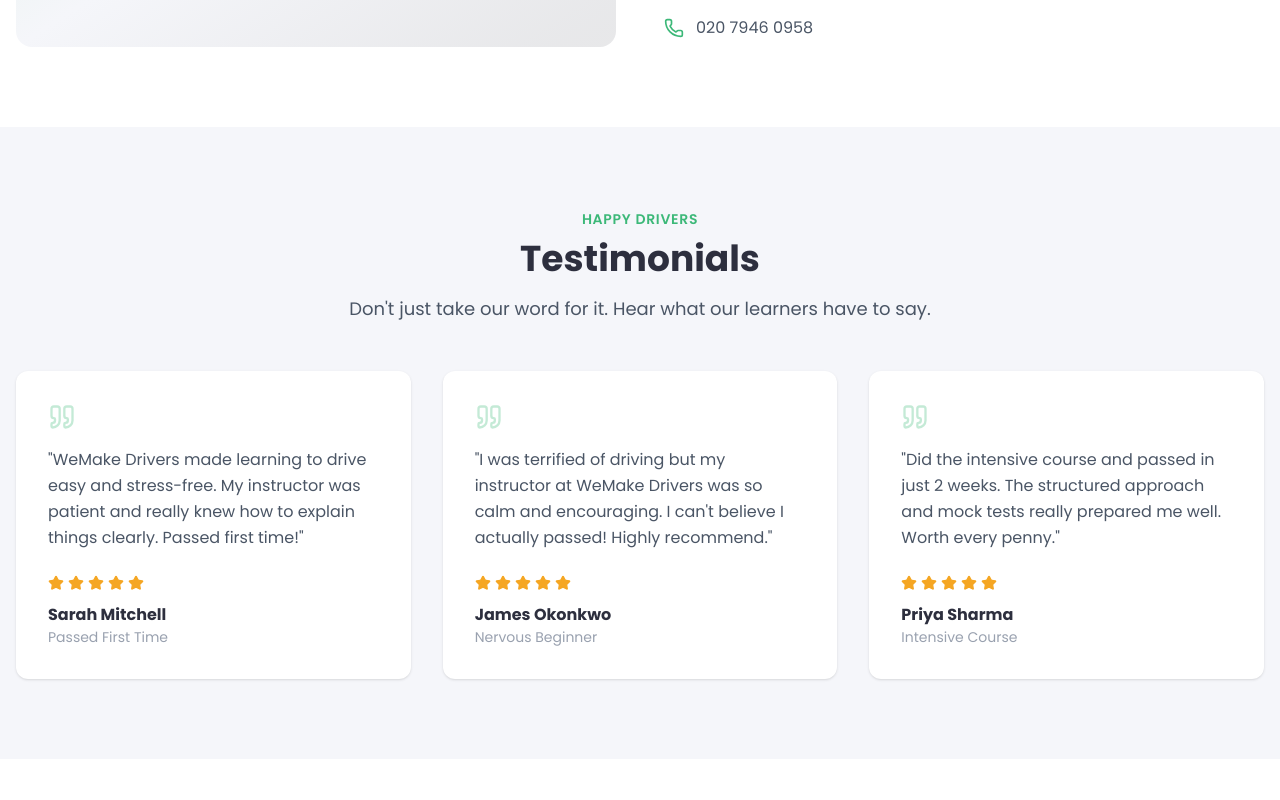
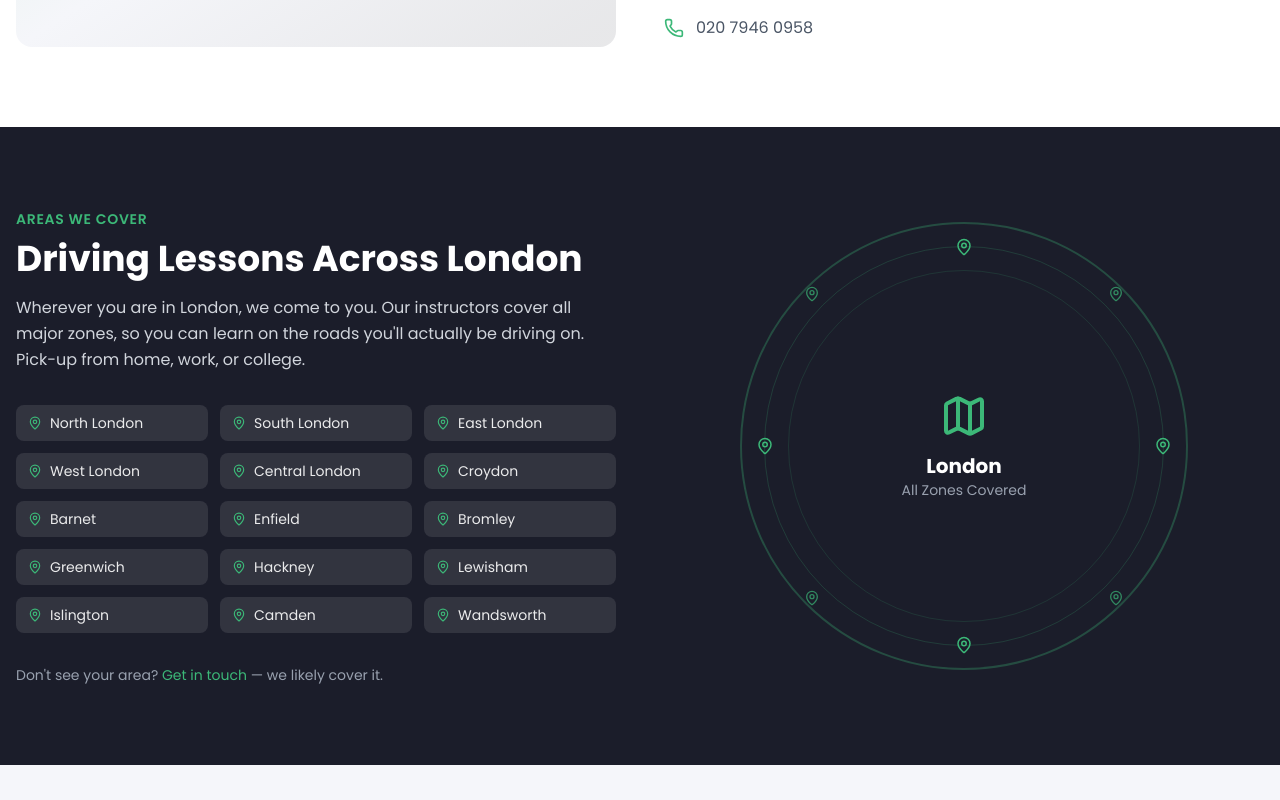
Before and after one commit to Oaseru17/wemakedrivers, a React (Vite) app: page / in a window 1280 px wide. Shown: the part 4160-4960 px from the top of the page. Built offline with nearby package versions, Linux system fonts and the light colour scheme.

Commit message:
feat: add London coverage area section with 15 area badges and map visual

```diff
--- /dev/null
+++ b/scripts/coverage-shot.mjs
@@ -0,0 +1,11 @@
+import { chromium } from 'playwright';
+
+(async () => {
+  const browser = await chromium.launch({ headless: false });
+  const page = await browser.newPage({ viewport: { width: 1440, height: 1200 } });
+  await page.goto('http://localhost:5173/', { waitUntil: 'networkidle', timeout: 15000 });
+  await page.evaluate(() => window.scrollTo(0, 5400));
+  await page.waitForTimeout(500);
+  await page.screenshot({ path: '/Users/oaseru/Documents/vaule-streams/wemake-drivers/screenshots/coverage-section.png' });
+  await browser.close();
+})();
--- a/src/pages/Home.tsx
+++ b/src/pages/Home.tsx
@@ -20,6 +20,7 @@ import {
   Users,
   Target,
   Map,
+  MapPin,
 } from 'lucide-react'
 import SectionHeading from '../components/shared/SectionHeading'
 import { SITE, COURSES, TESTIMONIALS, BLOG_POSTS, HOW_IT_WORKS, FEATURES } from '../data/site'
@@ -367,7 +368,74 @@ function Home() {
         </div>
       </section>
 
-      {/* Section 10 — Testimonials */}
+      {/* Section 10 — London Coverage */}
+      <section className="bg-accent py-20 overflow-hidden">
+        <div className="max-w-7xl mx-auto px-4">
+          <div className="grid grid-cols-1 lg:grid-cols-2 gap-12 items-center">
+            <div>
+              <span className="text-secondary text-sm font-semibold uppercase tracking-wider">
+                Areas We Cover
+              </span>
+              <h2 className="text-3xl md:text-4xl font-bold text-white mt-2 mb-4">
+                Driving Lessons Across London
+              </h2>
+              <p className="text-gray-300 leading-relaxed mb-8">
+                Wherever you are in London, we come to you. Our instructors cover all major zones,
+                so you can learn on the roads you'll actually be driving on. Pick-up from home, work, or college.
+              </p>
+
+              <div className="grid grid-cols-2 sm:grid-cols-3 gap-3 mb-8">
+                {[
+                  'North London', 'South London', 'East London',
+                  'West London', 'Central London', 'Croydon',
+                  'Barnet', 'Enfield', 'Bromley',
+                  'Greenwich', 'Hackney', 'Lewisham',
+                  'Islington', 'Camden', 'Wandsworth',
+                ].map((area) => (
+                  <div
+                    key={area}
+                    className="flex items-center gap-2 bg-white/10 rounded-lg px-3 py-2 text-sm text-white/90"
+                  >
+                    <MapPin size={14} className="text-secondary shrink-0" />
+                    {area}
+                  </div>
+                ))}
+              </div>
+
+              <p className="text-gray-400 text-sm">
+                Don't see your area? <a href="/contact-us" className="text-secondary hover:underline">Get in touch</a> — we likely cover it.
+              </p>
+            </div>
+
+            <div className="relative">
+              <div className="w-full aspect-square max-w-md mx-auto relative">
+                {/* Stylized map visualization */}
+                <div className="absolute inset-0 rounded-full border-2 border-secondary/30" />
+                <div className="absolute inset-6 rounded-full border border-secondary/20" />
+                <div className="absolute inset-12 rounded-full border border-secondary/15" />
+                <div className="absolute inset-0 flex items-center justify-center">
+                  <div className="text-center">
+                    <Map size={48} className="text-secondary mx-auto mb-3" />
+                    <p className="text-white font-bold text-xl">London</p>
+                    <p className="text-gray-400 text-sm">All Zones Covered</p>
+                  </div>
+                </div>
+                {/* Pins around the circle */}
+                <div className="absolute top-4 left-1/2 -translate-x-1/2"><MapPin size={18} className="text-secondary" /></div>
+                <div className="absolute bottom-4 left-1/2 -translate-x-1/2"><MapPin size={18} className="text-secondary" /></div>
+                <div className="absolute left-4 top-1/2 -translate-y-1/2"><MapPin size={18} className="text-secondary" /></div>
+                <div className="absolute right-4 top-1/2 -translate-y-1/2"><MapPin size={18} className="text-secondary" /></div>
+                <div className="absolute top-16 left-16"><MapPin size={16} className="text-secondary/70" /></div>
+                <div className="absolute top-16 right-16"><MapPin size={16} className="text-secondary/70" /></div>
+                <div className="absolute bottom-16 left-16"><MapPin size={16} className="text-secondary/70" /></div>
+                <div className="absolute bottom-16 right-16"><MapPin size={16} className="text-secondary/70" /></div>
+              </div>
+            </div>
+          </div>
+        </div>
+      </section>
+
+      {/* Section 11 — Testimonials */}
       <section className="bg-light py-20">
         <div className="max-w-7xl mx-auto px-4">
           <SectionHeading
```
Also changed, not shown: screenshots/coverage-section.png (added).
